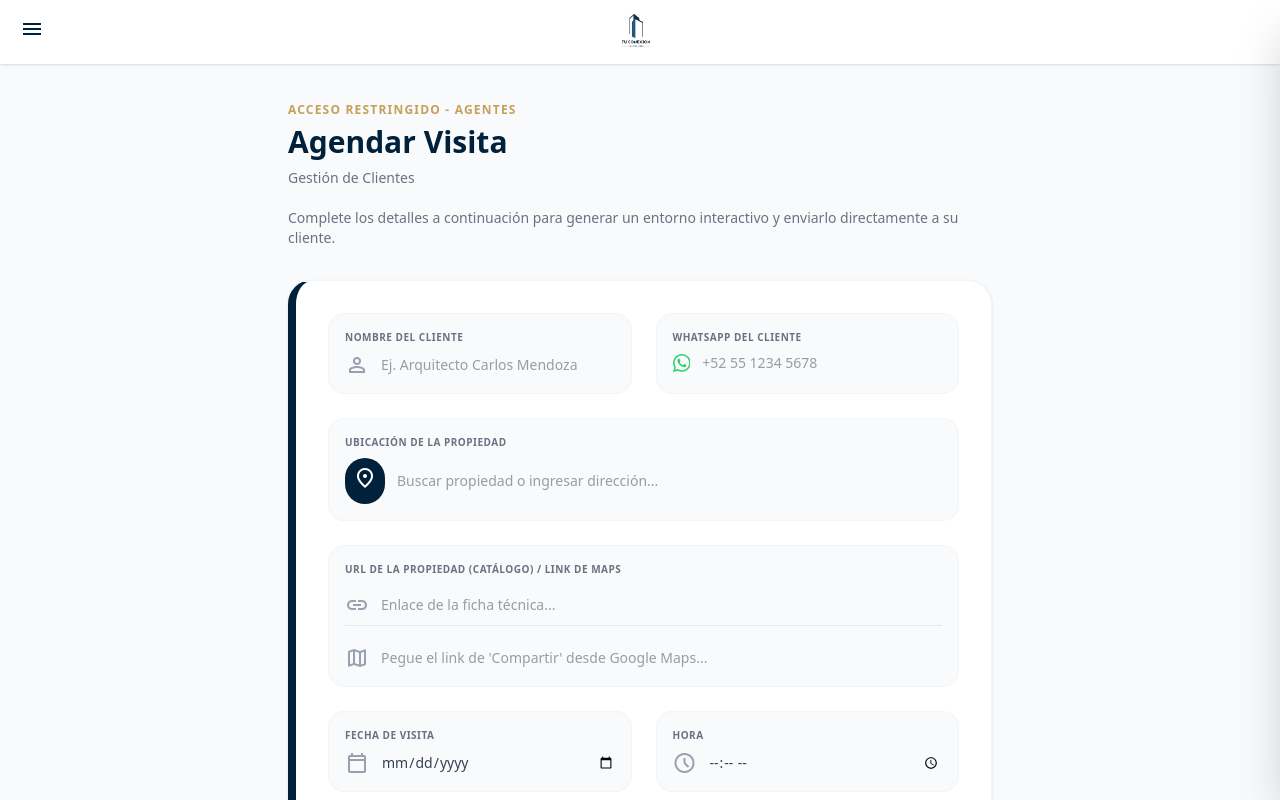
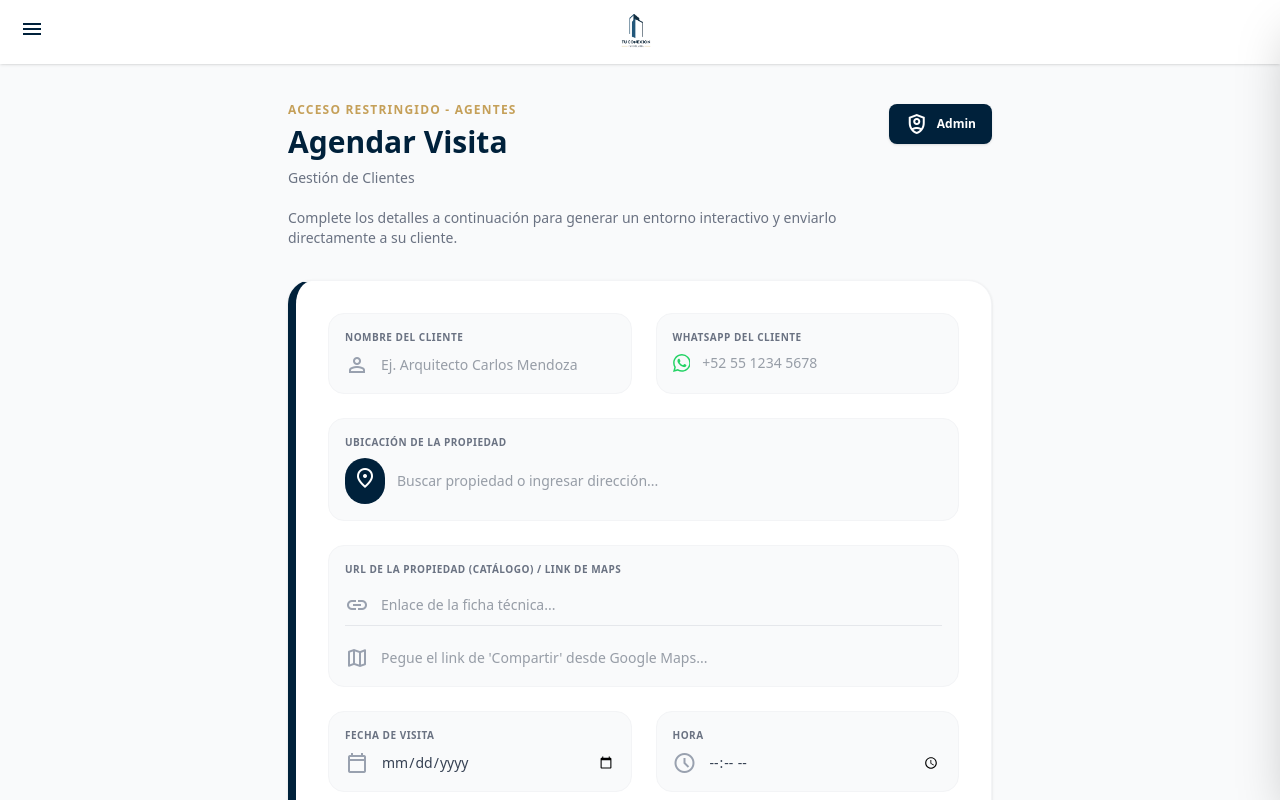
Before and after one commit to ajbeltranl17-cpu/appvisitaclientes, a React (Vite) app: page /agendar in a window 1280 px wide. Shown: the top 800 px of the page. Built offline with nearby package versions, Linux system fonts and the light colour scheme; no server answers.

Commit message:
Agregar botón para Admin en Agendar Visista

```diff
--- a/src/screens/AgendarVisita.tsx
+++ b/src/screens/AgendarVisita.tsx
@@ -1,7 +1,13 @@
 import React from 'react';
+import { useNavigate } from 'react-router-dom';
 import { EncabezadoGlobal } from '../components/EncabezadoGlobal';
 
 export const AgendarVisita = () => {
+  const navigate = useNavigate();
+
+  // VARIABLE TEMPORAL: La ponemos en "true" para poder ver el botón hoy.
+  // Cuando conectemos el Login (Motor 1), esto dependerá del rol en Firebase.
+  const isAdmin = true;
 
   // Icono oficial de WhatsApp en formato vectorial (SVG)
   const iconoWhatsApp = (
@@ -32,7 +38,9 @@ export const AgendarVisita = () => {
 
       <main className="max-w-3xl mx-auto p-4 sm:p-8">
 
-        <div className="mb-8">
+        {/* Contenedor Flex para Título y Botón de Admin */}
+        <div className="flex justify-between items-start mb-8">
+          <div>
             <span className="text-[#C5A059] uppercase font-bold text-xs tracking-widest">
               Acceso Restringido - Agentes
             </span>
@@ -41,6 +49,18 @@ export const AgendarVisita = () => {
               Gestión de Clientes<br/><br/>
               Complete los detalles a continuación para generar un entorno interactivo y enviarlo directamente a su cliente.
             </p>
+          </div>
+
+          {/* Botón de Admin (Aparece solo si isAdmin es true) */}
+          {isAdmin && (
+            <button
+              onClick={() => navigate('/acceso-admin')}
+              className="bg-[#00213b] text-white text-xs font-bold px-4 py-2 rounded-lg hover:bg-[#c5a059] transition-colors shadow-sm flex items-center gap-2 mt-2"
+            >
+              <span className="material-symbols-outlined text-sm">shield_person</span>
+              Admin
+            </button>
+          )}
         </div>
 
         {/* Tarjeta Principal del Formulario */}
```
Lines whose indentation alone changed are shown as unchanged.
